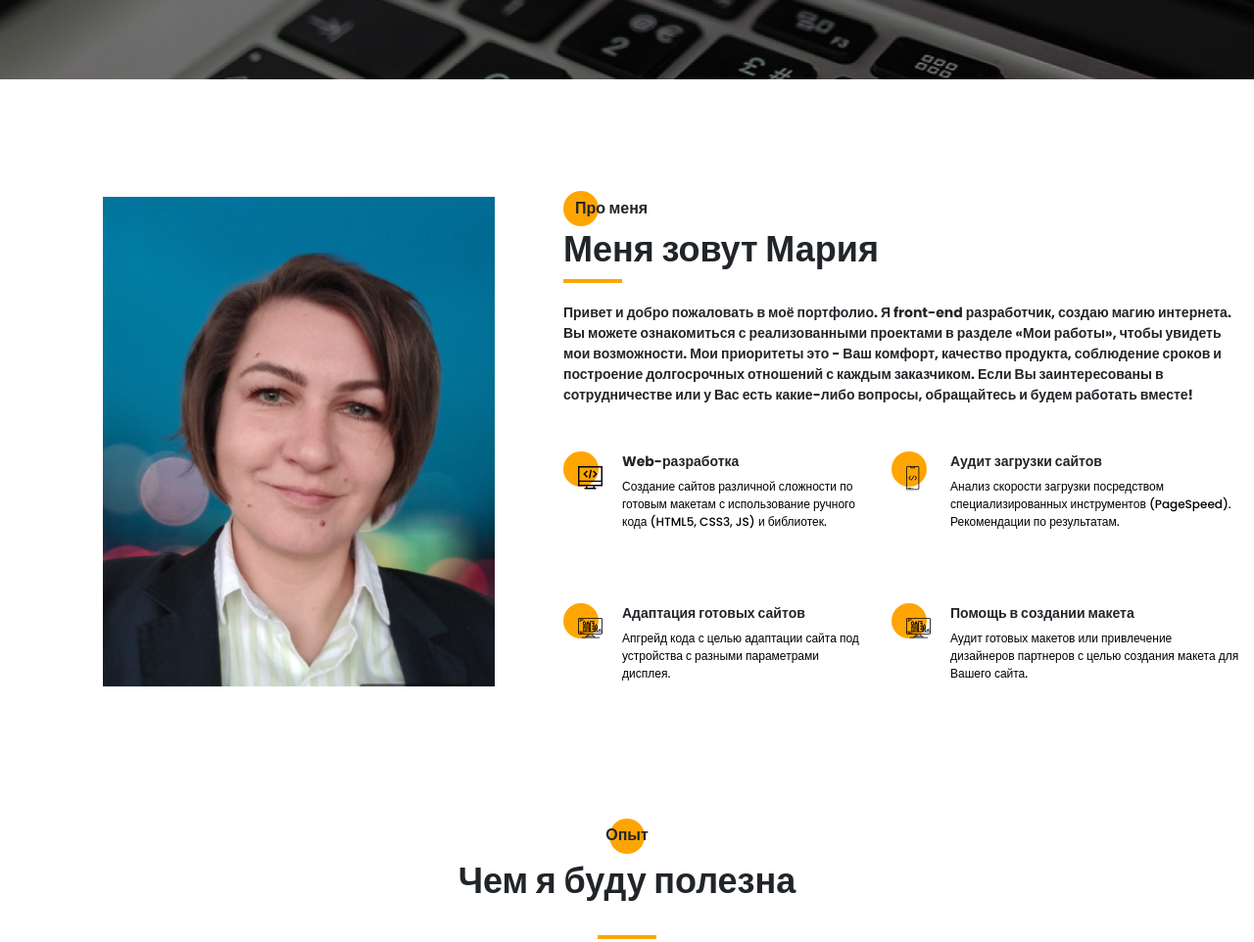
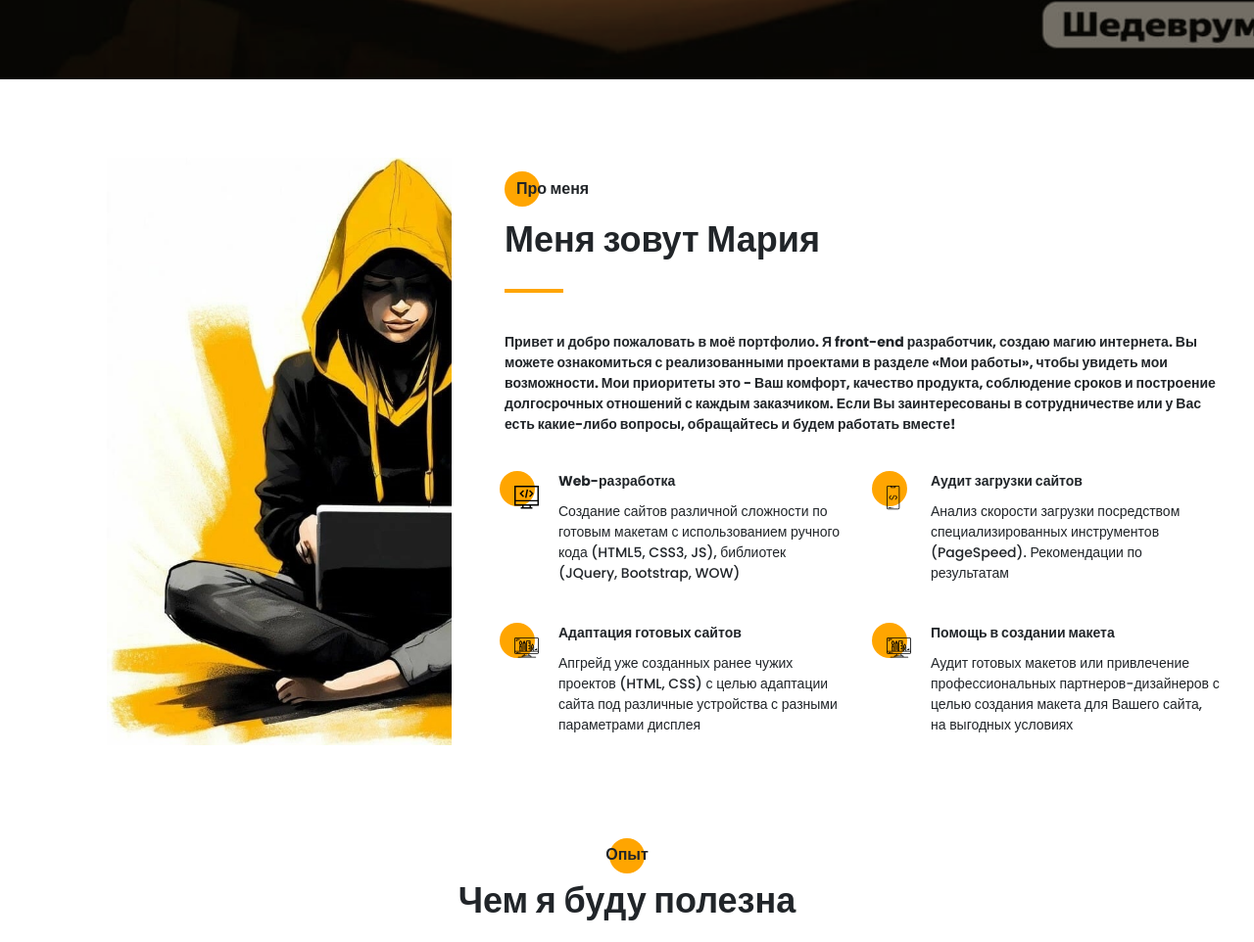
Before and after one commit to Mari-By/portfolio, a website: page src/index.html in a window 1280 px wide. Shown: the part 719-1681 px from the top of the page at 98% size. Drawn offline with Linux system fonts and the light colour scheme.

Commit message:
ready new photo

```diff
--- a/src/index.html
+++ b/src/index.html
@@ -134,7 +134,7 @@
     <section class="aboutme" id="about">
         <div class="container">
             <div class="grid-container">
-                <div class="grid-elem" id="main-foto"> <img src="img/main_foto.png" alt="foto" class="my_foto"> </div>
+                <div class="grid-elem" id="main-foto"> <img src="img/girl-left.jpg" alt="foto" class="my_foto"> </div>
                 <div class="grid-elem" id="about">
                     <div class="aboutme_subtitle title title_fz16">Про меня</div>
                     <div class="aboutme_title title_fz36">Меня зовут Мария</div>
@@ -146,23 +146,23 @@
                 <div class="grid-elem" id="skill-1">
                     <img src="icons/about_me/web_development.svg" alt="img1" class="aboutme_img">
                     <div class="title_fz14 aboutme_stitle">Web-разработка</div>
-                    <div class="text">Создание сайтов различной сложности по готовым макетам с использование ручного кода (HTML5, CSS3, JS) и библиотек.</div>
+                    <div class="aboutme_text">Создание сайтов различной сложности по готовым макетам с использованием ручного кода (HTML5, CSS3, JS), библиотек (JQuery, Bootstrap, WOW)</div>
                 </div>
                 <div class="grid-elem" id="skill-2">
                     <img src="icons/about_me/mobile_dev.svg" alt="img2" class="aboutme_img">
                     <div class="title_fz14 aboutme_stitle">Аудит загрузки сайтов </div>
-                    <div class="text">Анализ скорости загрузки посредством специализированных инструментов (PageSpeed). Рекомендации по результатам.</div>
+                    <div class="aboutme_text">Анализ скорости загрузки посредством специализированных инструментов (PageSpeed). Рекомендации по результатам</div>
 
                 </div>
                 <div class="grid-elem" id="skill-3">
                     <img src="icons/about_me/design.svg" alt="img3" class="aboutme_img">
                     <div class="title_fz14 aboutme_stitle">Адаптация готовых сайтов</div>
-                    <div class="text">Апгрейд кода с целью адаптации сайта под устройства с разными параметрами дисплея.</div>
+                    <div class="aboutme_text">Апгрейд уже созданных ранее чужих проектов (HTML, CSS) с целью адаптации сайта под различные устройства с разными параметрами дисплея</div>
                 </div>
                 <div class="grid-elem" id="skill-4">
                     <img src="icons/about_me/design.svg" alt="img3" class="aboutme_img">
                     <div class="title_fz14 aboutme_stitle">Помощь в создании макета</div>
-                    <div class="text">Аудит готовых макетов или привлечение дизайнеров партнеров с целью создания макета для Вашего сайта.</div>
+                    <div class="aboutme_text">Аудит готовых макетов или привлечение профессиональных  партнеров-дизайнеров с целью создания макета для Вашего сайта, на выгодных условиях</div>
 
                 </div>
             </div>
@@ -477,9 +477,6 @@
         <div class="container">
             <div class="contact_wrapper">
 
-                <div class="contact_photo">
-                     <img src="img/main_foto.png" alt="foto" class="my_foto">
-                </div>
 
                 <div class="contact_content">
                     <div class="title title_fz16 contact_stitle">Контакты</div>
@@ -528,10 +525,13 @@
                                 <span>Я согласен(на) с <a href="policy.html">политикой конфиденциальности</a></span>
                             </div>
                         </div>
+                    </form>
+                </div>
 
-                    </form>
+                <div class="contact_photo">
+                    <img src="img/girl-right.jpg" alt="foto" class="my_foto">
+               </div>
 
-                </div>
             </div>
         </div>
     </section>
--- a/src/sass/blocks/_contact.scss
+++ b/src/sass/blocks/_contact.scss
@@ -1,14 +1,15 @@
 .contact {
     height: 670px;
     &_wrapper {
-        padding: 0 35px 0 52px;
+        padding: 0 35px 0 80px;
         display: grid;
-        grid-template-columns: 400px 585px;
+        grid-template-columns: 585px 400px;
         justify-content: space-between;
 
     }
     &_photo {
         padding-top: 40px;
+        object-fit: contain;
     }
     &_title {
         margin-top: 6px;
--- a/src/sass/blocks/_section-aboutme.scss
+++ b/src/sass/blocks/_section-aboutme.scss
@@ -1,10 +1,10 @@
 .grid-container {
-    margin-top: 120px;
+    margin-top: 80px;
     display: grid;
     width: 1400px;
     height: 520px;
     grid-template-columns: 400px 380px 380px;
-    grid-template-rows: 260px 155px 205px;
+    grid-template-rows: 320px 155px 250px;
     grid-template-areas:
     "main-foto about about"
     "main-foto skill-1 skill-2"
@@ -18,11 +18,11 @@
 }
 #about {
     grid-area: about;
-    margin-left: 70px;
+    margin-left: 30px;
 }
 #skill-1 {
     grid-area: skill-1;
-    margin-left: 130px;
+    margin-left: 85px;
     position: relative;
 }
 #skill-2 {
@@ -32,7 +32,7 @@
 }
 #skill-3 {
     grid-area: skill-3;
-    margin-left: 130px;
+    margin-left: 85px;
     position: relative;
 }
 #skill-4 {
@@ -42,23 +42,32 @@
 }
 .my_foto {
     width: 400px;
-    height: 500px;
+    height: 600px;
+    object-fit: contain;
+
 }
 .aboutme {
     &_divider  {
         border: 2px solid $main-color;
         width: 60px;
         height: 0px;
-        margin-bottom: 20px;
+        margin-top: 20px;
+        margin-bottom: 40px;
 
     }
+    &_title {
+        margin-top: 10px;
+    }
     &_subtitle {
+        margin-top: 20px;
         padding-left: 12px;
         position: relative;
         @include circle;
     }
     &_text {
-        margin-top: 20px;
+        margin-top: 10px;
+        font-size: 14px;
+
     }
     &_img {
         position: absolute;
--- a/src/sass/blocks/_section-exp.scss
+++ b/src/sass/blocks/_section-exp.scss
@@ -3,6 +3,7 @@
     height: 560px;
     position: relative;;
     &_stitle {
+        margin-top: 180px;
         text-align: center;
         @include circle-center;
     }
--- a/src/sass/blocks/_section-promo.scss
+++ b/src/sass/blocks/_section-promo.scss
@@ -1,7 +1,7 @@
 .promo {
     min-height: 100vh;
     position: relative;
-    background: url(../img/bg-laptop.png) no-repeat 50%/cover;
+    background: url(../img/BG-3-1.png) no-repeat 50%/cover;
     padding-top: 205px;
     color: #fff;
     &_title {
```
Also changed, not shown: src/css/style.min.css, src/img/BG-3-1.png (added), src/img/girl-left.jpg (added), src/img/girl-right.jpg (added), src/img/girl.jpeg (added).
